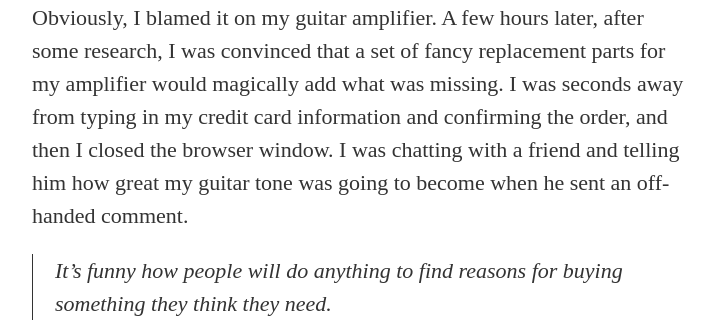
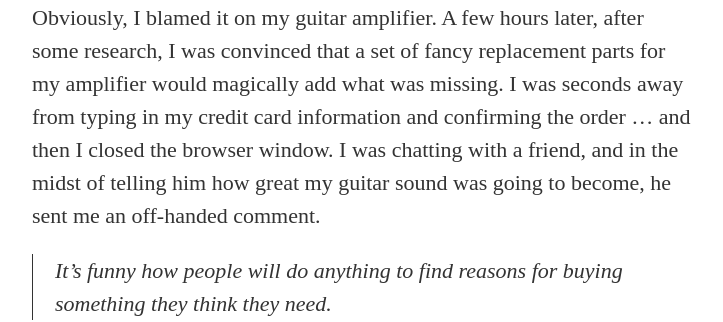
Before and after one commit to marcusstenbeck/marcusstenbeck.github.io, a Jekyll site: the page built from _posts/2014-07-09-buy-it-when-you-need-it.md, in a window 1280 px wide. Shown: the part 424-746 px from the top of the page, without its empty margins (278-1001 px from the left). Built offline with Jekyll 4.4.1, drawn with Linux system fonts in a browser that asks for light colours; some web fonts are replaced; Markdown is read by kramdown in place of the engine named in the settings; some of the changed text lies outside the part shown.

Commit message:
Edit for clarity.

```diff
--- a/_posts/2014-07-09-buy-it-when-you-need-it.md
+++ b/_posts/2014-07-09-buy-it-when-you-need-it.md
@@ -7,7 +7,7 @@ categories: minimalism lifestyle
 
 One question I asked myself a long time ago, even before I discovered minimalism, was how I could know if I really need the things I want to buy. I would sometimes get a strong desire to throw money at random things, and a rationalizing inner demon would convince me to buy it. As human beings we are extremely good at inventing reasons to buy just about anything.
 
-A long time ago I felt like I was missing something in my guitar sound. Obviously, I blamed it on my guitar amplifier. A few hours later, after some research, I was convinced that a set of fancy replacement parts for my amplifier would magically add what was missing. I was seconds away from typing in my credit card information and confirming the order, and then I closed the browser window. I was chatting with a friend and telling him how great my guitar tone was going to become when he sent an off-handed comment.
+A long time ago I felt like I was missing something in my guitar sound. Obviously, I blamed it on my guitar amplifier. A few hours later, after some research, I was convinced that a set of fancy replacement parts for my amplifier would magically add what was missing. I was seconds away from typing in my credit card information and confirming the order … and then I closed the browser window. I was chatting with a friend, and in the midst of telling him how great my guitar sound was going to become, he sent me an off-handed comment.
 
 > It's funny how people will do anything to find reasons for buying something they think they need.
 
```
